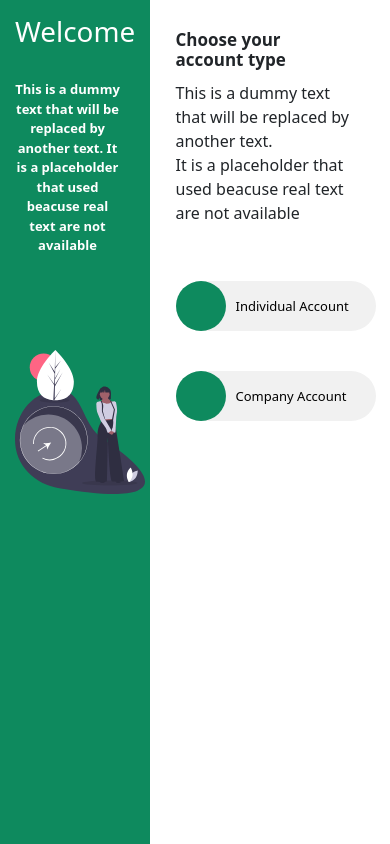
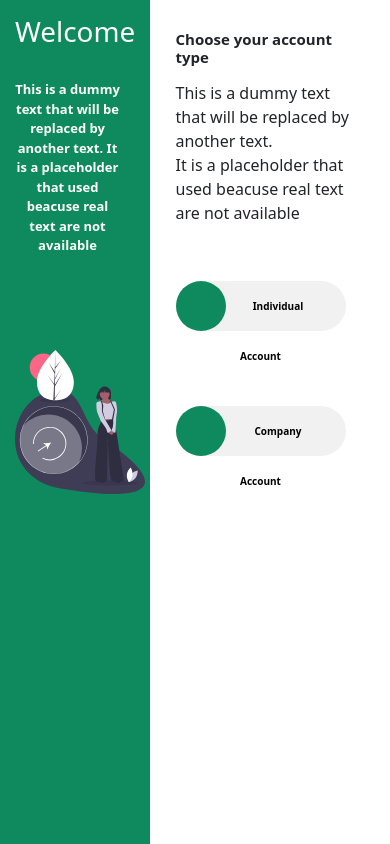
Before and after one commit to Peter-Dumbari/gigamoni, a React (Create React App) app: page / in a window 390 px wide. Built offline with nearby package versions, Linux system fonts and the light colour scheme.

Commit message:
temporarly micrphone

```diff
--- a/src/App.css
+++ b/src/App.css
@@ -226,32 +226,32 @@ a {
       margin-left: 45%;
       padding-top: 30px;
       padding-right: 40px;
+      width: auto;
     }
 
     h2{
-      font-size: 17px;
+      font-size: 15px;
       font-weight: bolder;
-      margin-bottom: 10px;
+      margin-bottom: 15px;
     }
 
     .smallBox {
       height: 50px;
       width: 50px;
       border-radius: 50%;
-      background-color: #0e8a5e;
     }
 
 
 .chip {
-  margin-top: 40px;
-  padding: 0 25px ;
+  flex-direction: row;
   height: 50px;
-  width: 200px;
-  font-size:13px;
-  line-height: 50px;
-  border-radius: 25px;
-  background-color: #f1f1f1;
-  min-width: auto;
+  width: 170px;
+  font-size:10px;
+  font-weight: 600;
+  display: inline-block;
+  text-align: center;
+
+
 }
 
 .col-lg-6{
@@ -266,56 +266,3 @@ a {
 }
 
 }
-
-@media screen and (max-width: 320px) {
-  .sidenav {
-    width: 150px;
-    align-items: center;
-    padding: 15px 30px 0 15px;
-    height: 100vh;
-    min-width: auto;
-    }
-
-    .home_image{
-      width: 130px;
-    }
-
-    .body {
-      margin-left: 45%;
-      padding-top: 30px;
-      padding-right: 20px;
-    }
-
-    h2{
-      font-size: 17px;
-      font-weight: bolder;
-      margin-bottom: 10px;
-    }
-
-    .smallBox {
-      height: 50px;
-      width: 50px;
-      border-radius: 50%;
-      background-color: #0e8a5e;
-    }
-
-
-.chip {
-  margin-top: 40px;
-  padding: 0 25px ;
-  height: 50px;
-  width: 150px;
-  font-size:13px;
-  line-height: 50px;
-  border-radius: 25px;
-  background-color: #f1f1f1;
-  min-width: auto;
-}
-
-.col-lg-6{
-  width: 300px;
-  margin-left: 3rem;
-}
-
-
-}
```
